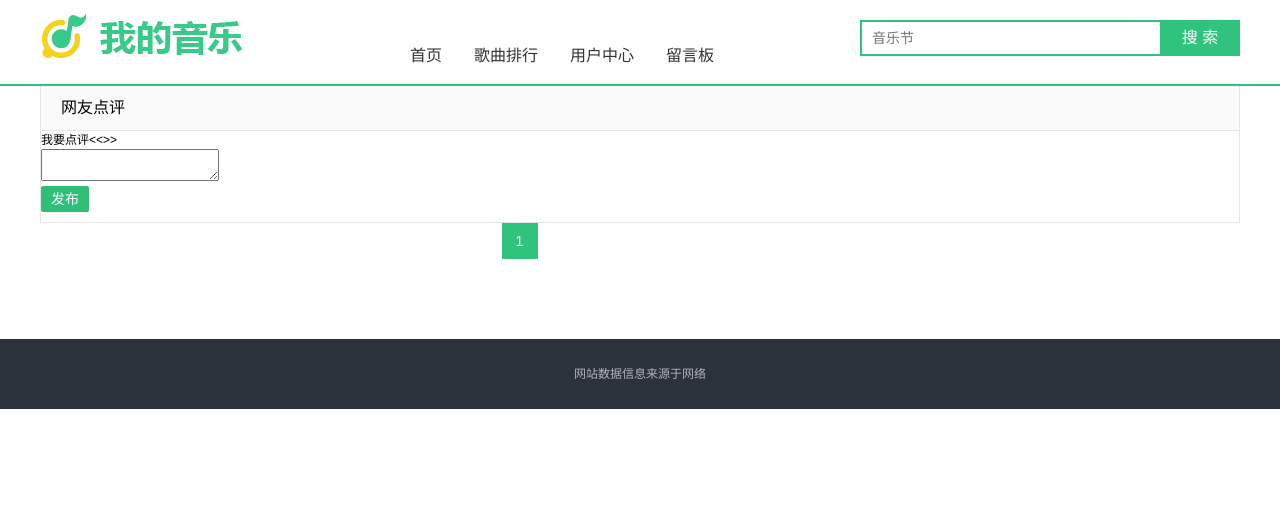
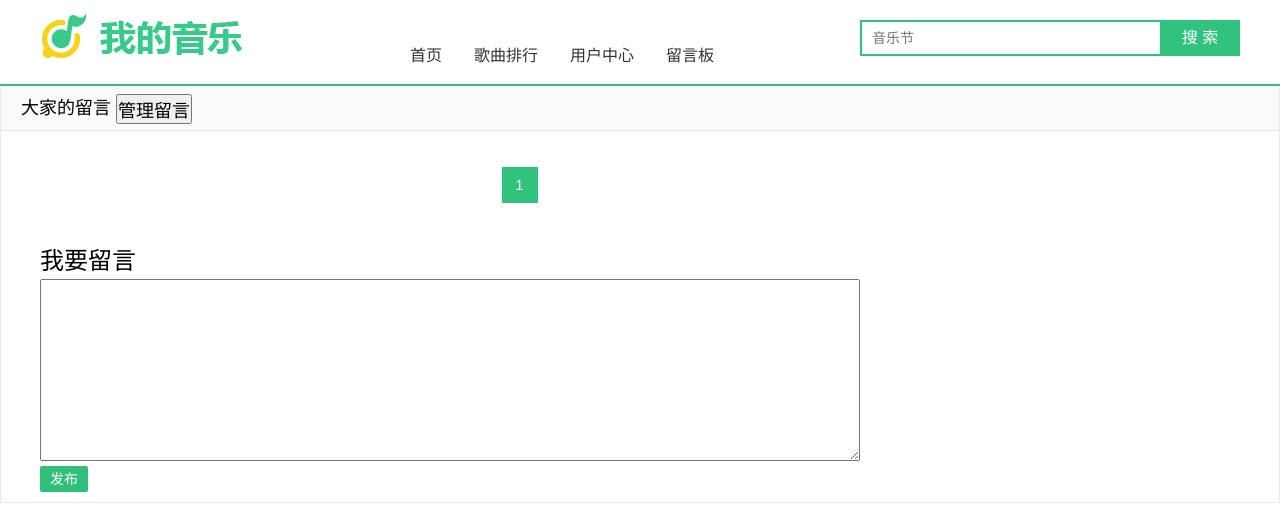
Before and after one commit to BaiEJi/DjangoMusic, a Django app: page /message/ in a window 1280 px wide. Shown: the top 519 px of the page. Run offline with Django 3.2, Linux system fonts and the light colour scheme; data that the repository does not hold is empty.

Commit message:
更新了message app的后台管理链接

```diff
--- a/message/models.py
+++ b/message/models.py
@@ -12,7 +12,7 @@ class Message(models.Model):
     message_id = models.AutoField('留言序号', primary_key=True)
     message_text = models.TextField('留言内容', max_length=1000, null=True, blank=True)
     message_user = models.CharField('留言用户', max_length=20, null=True, blank=True)
-    message_date = models.CharField('日期', max_length=50, null=True, blank=True)
+    message_date = models.CharField('日期', max_length=150, null=True, blank=True)
     message_like = models.IntegerField('点赞数', default=0)
 
     def __str__(self):
--- a/message/templates/message.html
+++ b/message/templates/message.html
@@ -43,32 +43,38 @@
 {#		</div>#}
 {#		<div class="page-title" id="currentSong"></div>#}
 {#	</div>#}
-	<div class="wrapper">
-        <div class="section">
-            <div class="section-header"><h3 class="section-title">网友点评</h3></div>
-            <div class="section-content messages-score-new review-messages-score clearfix">
-                <div class="clearfix">
+{#	<div class="wrapper">#}
+{#        <div class="section">#}
+{#            <div class="section-header"><h3 class="section-title">大家的留言</h3></div>#}
+{#            <div class="section-content messages-score-new review-messages-score clearfix">#}
+{#                <div class="clearfix">#}
+{##}
+{#                <!--点评框-->#}
+{#                    <p></p>#}
+{#                    <div class="messages-box">#}
+{#                    <div style="font-size:24px" class="messages-box-title">我要留言</div>#}
+{#                    <div class="messages-default-score clearfix"></div>#}
+{#                    <form action="" method="post" id="usrform">#}
+{#                        {% csrf_token %}#}
+{#                        <div class="writebox">#}
+{#                            <textarea rows="12" cols="100" name="message" form="usrform"></textarea>#}
+{#                        </div>#}
+{#                        <div class="messages-box-button clearfix">#}
+{#                        <input type="submit" value="发布" class="_j_cc_post_entry cc-post-entry" id="scoreBtn">#}
+{#                        <div data-role="user-login" class="_j_cc_post_login"></div>#}
+{#                        </div>#}
+{#                        <div id="scoreTips2" style="padding-top:10px;"></div>#}
+{#                    </form>#}
+{#                    </div>#}
+{#                </div>#}
+{#            </div>#}
+{#        </div>#}
+{#    </div>#}
 
-                <!--点评框-->
-                    <div class="messages-box">
-                    <div class="messages-box-title">我要点评<<{{ song_name }}>></div>
-                    <div class="messages-default-score clearfix"></div>
-                    <form action="" method="post" id="usrform">
-                        {% csrf_token %}
-                        <div class="writebox">
-                            <textarea name="message" form="usrform"></textarea>
-                        </div>
-                        <div class="messages-box-button clearfix">
-                        <input type="submit" value="发布" class="_j_cc_post_entry cc-post-entry" id="scoreBtn">
-                        <div data-role="user-login" class="_j_cc_post_login"></div>
-                        </div>
-                        <div id="scoreTips2" style="padding-top:10px;"></div>
-                    </form>
-                    </div>
-                </div>
-            </div>
-        </div>
-    </div>
+    <div class="section">
+    <div class="section-header"><h3 class="section-title" style="font-size:18px">大家的留言 <button type="button" onclick="window.open('http://127.0.0.1:8000/message/messagebutton1')">管理留言</button></h3></div>
+    <div class="section-content messages-score-new review-messages-score clearfix">
+    <br /><br />
 
 
     <div class="wrapper clearfix">
@@ -79,20 +85,24 @@
             <li class="message-item ">
                 <div class="messages-user">
                 <span class="face">
-                <img src="{% static "image/user.jpg" %}" width="60" height="60">
+                <img src="{% static "image/user.jpg" %}" width="30" height="30">
                 </span>
                 </div>
                 <div class="messages-list-content">
                 <div class="single-score clearfix">
-                    <span class="date">{{ item.message_date }}</span>
-                    <div><span class="score">{{ item.message_user }}</span></div>
+                    <span  style="font-size:14px">留言日期：</span>
+                    <span class="date"  style="font-size:14px">{{ item.message_date }}</span>
+
+                    <div><span style="font-size:14px">留言用户：</span><span class="score"  style="font-size:14px">{{ item.message_user }}</span></div>
                 </div>
                 <!--messages-content-->
                 <div class="messages-content">
                     <div class="J_messageContent message-height-limit">
                         <div class="content-inner">
                             <div class="messages-words">
-                                <p>{{ item.message_text }}</p>
+                                <span style="font-size:14px">留言内容：</span>
+                                <p style="font-size:20px">{{ item.message_text }}</p>
+                                <br/><br/>
                             </div>
                         </div>
                     </div>
@@ -121,4 +131,35 @@
     </div>
 	</div>
     </div>
+
+
+
+
+    <div class="wrapper">
+{#        <div class="section">#}
+{#            <div class="section-header"><h3 class="section-title">大家的留言</h3></div>#}
+{#            <div class="section-content messages-score-new review-messages-score clearfix">#}
+                <div class="clearfix">
+
+                <!--点评框-->
+                    <p></p>
+                    <div class="messages-box">
+                    <div style="font-size:24px" class="messages-box-title">我要留言</div>
+                    <div class="messages-default-score clearfix"></div>
+                    <form action="" method="post" id="usrform">
+                        {% csrf_token %}
+                        <div class="writebox">
+                            <textarea rows="12" cols="100" name="message" form="usrform"></textarea>
+                        </div>
+                        <div class="messages-box-button clearfix">
+                        <input type="submit" value="发布" class="_j_cc_post_entry cc-post-entry" id="scoreBtn">
+                        <div data-role="user-login" class="_j_cc_post_login"></div>
+                        </div>
+                        <div id="scoreTips2" style="padding-top:10px;"></div>
+                    </form>
+                    </div>
+                </div>
+            </div>
+        </div>
+    </div>
 {% endblock  %}
--- a/message/urls.py
+++ b/message/urls.py
@@ -2,4 +2,7 @@ from django.urls import path
 from . import views
 urlpatterns = [
     path('', views.messageview, name='message'),
+
+    # 留言管理按钮
+    path('messagebutton1', views.messageAdmin)
 ]
--- a/message/views.py
+++ b/message/views.py
@@ -3,8 +3,7 @@ from django.http import HttpResponse
 from django.core.paginator import Paginator, EmptyPage, PageNotAnInteger
 from django.shortcuts import render, redirect
 from django.http import Http404
-from index.models import *
-from .models import  *
+from .models import *
 import time
 
 
@@ -13,8 +12,10 @@ def index(request):
     return HttpResponse("Hello world")
 
 
+# 显示留言
 def messageview(request):
 
+    # 新增留言
     if request.method == 'POST':
         message_text = request.POST.get('message', '')
         if request.user.username:
@@ -26,20 +27,24 @@ def messageview(request):
             message = Message()
             message.message_text = message_text
             message.message_user = message_user
-            message.message_date = time.strftime('%Y-%m-%d', \
+            message.message_date = time.strftime('%Y-%m-%d %H:%M:%S', \
                                 time.localtime(time.time()))
             message.save()
 
         return redirect('/message')
 
+    # 进入留言页面
     else:
         message_all = Message.objects.order_by('message_id')
         page = int(request.GET.get('page', 1))
-        paginator = Paginator(message_all, 2)
+
+        # 每页显示的留言条数
+        paginator = Paginator(message_all, 8)
 
         try:
             contacts = paginator.page(page)
 
+        # 避免出现非整数页码
         except PageNotAnInteger:
             contacts = paginator.page(1)
 
@@ -47,3 +52,18 @@ def messageview(request):
             contacts = paginator.page(paginator.num_pages)
 
         return render(request, 'message.html', locals())
+
+
+# 管理留言
+def messageAdmin(request):
+
+    # 根据是否登录以及用户类别 做出不同的动作
+    if request.user.username:
+        if request.user.username == 'superuser':
+            return redirect('http://127.0.0.1:8000/admin/message/message/')
+
+        else:
+            return HttpResponse('只有超级用户有资格管理留言！')
+
+    else:
+        return HttpResponse('请登录超级用户账号')
```
Also changed, not shown: message/migrations/0001_initial.py.
